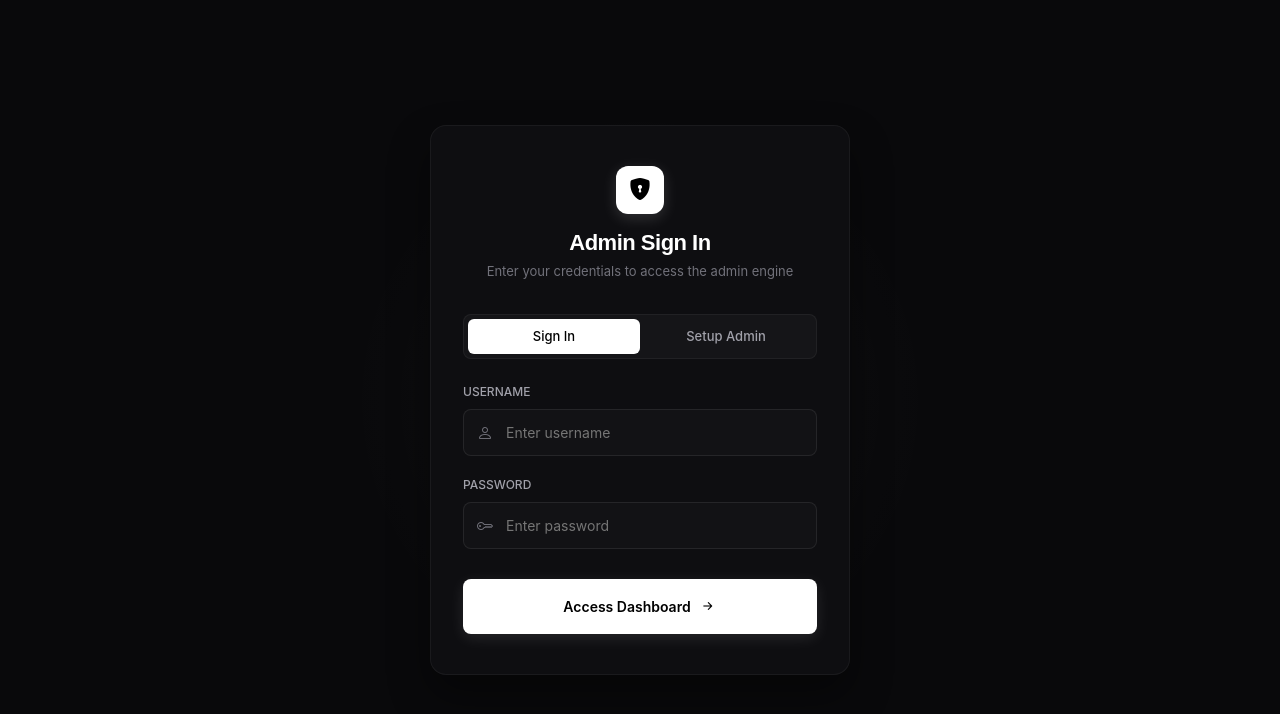
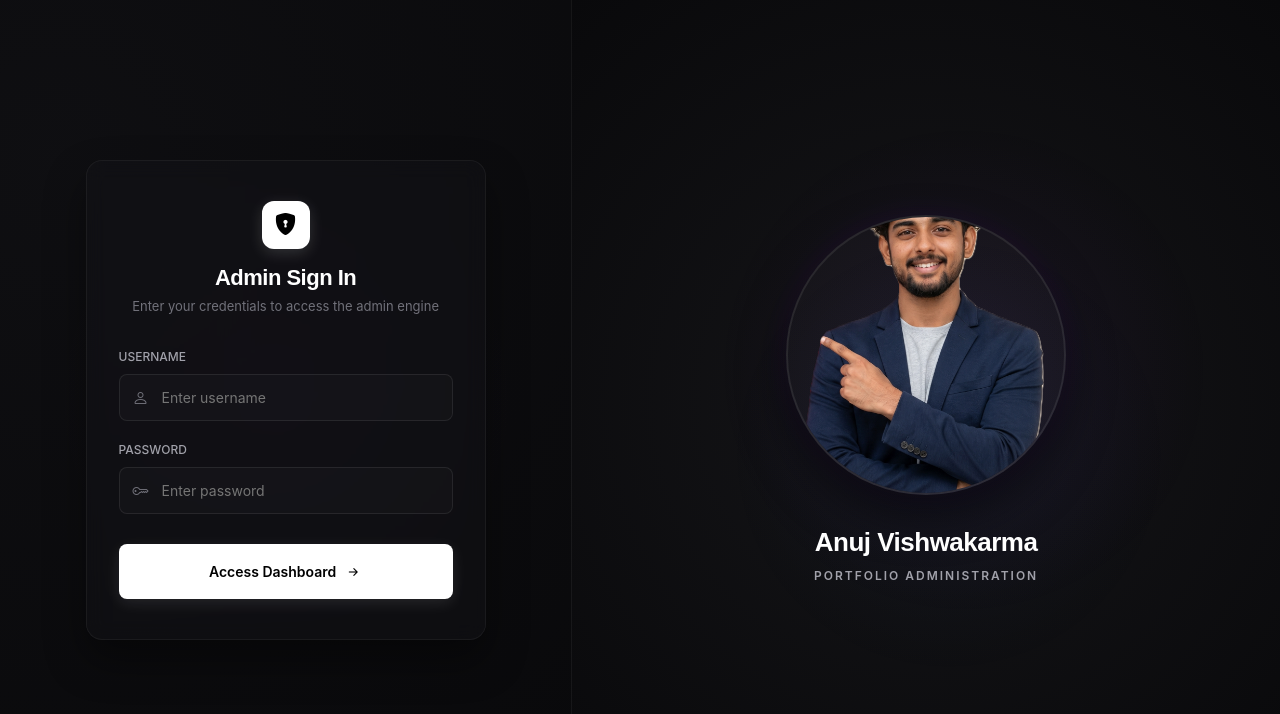
Before and after one commit to anujvishwakarma07/portfolio-react, a React (Vite) app in the folder frontend/: page /admin/login in a window 1280 px wide. Shown: the top 714 px of the page. Built offline with nearby package versions, Linux system fonts and the light colour scheme; no server answers; a web font is replaced by a local one.

Commit message:
feat: redesign AdminLogin layout to splitscreen with profile image and dynamically check admin registration status

```diff
--- a/frontend/src/pages/admin/AdminLogin.jsx
+++ b/frontend/src/pages/admin/AdminLogin.jsx
@@ -4,6 +4,7 @@ import { API_BASE } from '../../config';
 
 export default function AdminLogin() {
   const navigate = useNavigate();
+  const [hasAdmin, setHasAdmin] = useState(true); // default to true to avoid visual layout shift
   const [isRegisterMode, setIsRegisterMode] = useState(false);
   const [formData, setFormData] = useState({ username: '', password: '' });
   const [errorMsg, setErrorMsg] = useState('');
@@ -15,7 +16,22 @@ export default function AdminLogin() {
     const token = localStorage.getItem('admin_token');
     if (token) {
       navigate('/admin/dashboard');
+      return;
     }
+
+    // Check if an admin exists
+    const checkAdminStatus = async () => {
+      try {
+        const response = await fetch(`${API_BASE}/api/auth/status`);
+        if (response.ok) {
+          const data = await response.json();
+          setHasAdmin(data.hasAdmin);
+        }
+      } catch (err) {
+        console.warn('Failed to fetch admin registration status:', err);
+      }
+    };
+    checkAdminStatus();
   }, [navigate]);
 
   const handleChange = (e) => {
@@ -44,6 +60,7 @@ export default function AdminLogin() {
         if (isRegisterMode) {
           setSuccessMsg('First Admin registered successfully! You can now log in.');
           setIsRegisterMode(false);
+          setHasAdmin(true); // Lock register tabs immediately
           setFormData({ username: formData.username, password: '' });
         } else {
           localStorage.setItem('admin_token', data.token);
@@ -66,19 +83,28 @@ export default function AdminLogin() {
       background: '#09090b',
       color: '#ffffff',
       display: 'flex',
-      alignItems: 'center',
-      justifyContent: 'center',
-      padding: '20px',
       fontFamily: '"Inter", sans-serif',
       position: 'relative',
       overflow: 'hidden'
     }}>
-      {/* Background radial highlight */}
+      {/* LEFT PANEL: Form Section */}
+      <div style={{
+        flex: 1,
+        display: 'flex',
+        flexDirection: 'column',
+        alignItems: 'center',
+        justifyContent: 'center',
+        padding: '40px 24px',
+        position: 'relative',
+        zIndex: 2,
+        background: 'radial-gradient(circle at 10% 20%, rgba(15, 15, 18, 0.95) 0%, rgba(9, 9, 11, 0.98) 100%)'
+      }}>
+        {/* Background radial highlight for form side */}
         <div style={{
           position: 'absolute',
-        width: '600px',
-        height: '600px',
-        background: 'radial-gradient(circle, rgba(255,255,255,0.03) 0%, rgba(0,0,0,0) 70%)',
+          width: '500px',
+          height: '500px',
+          background: 'radial-gradient(circle, rgba(147, 51, 234, 0.02) 0%, rgba(0,0,0,0) 70%)',
           top: '50%',
           left: '50%',
           transform: 'translate(-50%, -50%)',
@@ -88,8 +114,8 @@ export default function AdminLogin() {
 
         <div style={{
           width: '100%',
-        maxWidth: '420px',
-        background: 'rgba(15, 15, 18, 0.95)',
+          maxWidth: '400px',
+          background: 'rgba(20, 20, 25, 0.4)',
           border: '1px solid rgba(255, 255, 255, 0.05)',
           borderRadius: '16px',
           padding: '40px 32px',
@@ -97,7 +123,7 @@ export default function AdminLogin() {
           zIndex: 1,
           backdropFilter: 'blur(10px)'
         }}>
-        {/* Title */}
+          {/* Header Title */}
           <div style={{ textAlign: 'center', marginBottom: '32px' }}>
             <div style={{
               width: '48px',
@@ -125,7 +151,8 @@ export default function AdminLogin() {
             </p>
           </div>
 
-        {/* Tab Selection */}
+          {/* Tab Selection (only visible if no admin exists) */}
+          {!hasAdmin && (
             <div style={{
               display: 'flex',
               background: 'rgba(255, 255, 255, 0.03)',
@@ -171,6 +198,7 @@ export default function AdminLogin() {
                 Setup Admin
               </button>
             </div>
+          )}
 
           {/* Status Alerts */}
           {errorMsg && (
@@ -324,11 +352,101 @@ export default function AdminLogin() {
             </button>
           </form>
         </div>
+      </div>
+
+      {/* RIGHT PANEL: Visual Section */}
+      <div className="login-visual-panel" style={{
+        flex: '1.2',
+        position: 'relative',
+        display: 'flex',
+        flexDirection: 'column',
+        alignItems: 'center',
+        justifyContent: 'center',
+        background: 'radial-gradient(circle at 50% 50%, #151518 0%, #09090b 100%)',
+        borderLeft: '1px solid rgba(255, 255, 255, 0.05)',
+        overflow: 'hidden',
+        padding: '40px',
+        zIndex: 2
+      }}>
+        {/* Glow Effects */}
+        <div style={{
+          position: 'absolute',
+          width: '500px',
+          height: '500px',
+          borderRadius: '50%',
+          background: 'radial-gradient(circle, rgba(147, 51, 234, 0.06) 0%, rgba(0,0,0,0) 70%)',
+          top: '15%',
+          left: '20%',
+          pointerEvents: 'none',
+          animation: 'floatSlow 10s infinite ease-in-out'
+        }}></div>
+        <div style={{
+          position: 'absolute',
+          width: '450px',
+          height: '450px',
+          borderRadius: '50%',
+          background: 'radial-gradient(circle, rgba(59, 130, 246, 0.04) 0%, rgba(0,0,0,0) 70%)',
+          bottom: '15%',
+          right: '15%',
+          pointerEvents: 'none',
+          animation: 'floatSlow 14s infinite ease-in-out reverse'
+        }}></div>
+
+        {/* Profile Image container */}
+        <div style={{
+          position: 'relative',
+          width: '280px',
+          height: '280px',
+          borderRadius: '50%',
+          overflow: 'hidden',
+          border: '2px solid rgba(255, 255, 255, 0.08)',
+          background: 'rgba(255, 255, 255, 0.02)',
+          boxShadow: '0 20px 45px rgba(0, 0, 0, 0.6), 0 0 30px rgba(147, 51, 234, 0.1)',
+          display: 'flex',
+          alignItems: 'center',
+          justifyContent: 'center',
+          marginBottom: '32px',
+          animation: 'profileFloat 5s infinite ease-in-out'
+        }}>
+          <img
+            src="/assets/img/banner/profile.png"
+            alt="Anuj Vishwakarma Profile"
+            style={{
+              width: '100%',
+              height: '100%',
+              objectFit: 'cover'
+            }}
+          />
+        </div>
+
+        {/* Title */}
+        <div style={{ textAlign: 'center', zIndex: 1 }}>
+          <h2 style={{ fontSize: '26px', fontWeight: 800, color: '#ffffff', letterSpacing: '-0.5px', marginBottom: '8px' }}>
+            Anuj Vishwakarma
+          </h2>
+          <p style={{ fontSize: '12px', color: '#a1a1aa', margin: 0, letterSpacing: '2px', textTransform: 'uppercase', fontWeight: 600 }}>
+            Portfolio Administration
+          </p>
+        </div>
+      </div>
 
       <style>{`
         @keyframes spin {
           to { transform: rotate(360deg); }
         }
+        @keyframes profileFloat {
+          0%, 100% { transform: translateY(0px); }
+          50% { transform: translateY(-10px); }
+        }
+        @keyframes floatSlow {
+          0%, 100% { transform: translate(0, 0) scale(1); }
+          50% { transform: translate(15px, -15px) scale(1.03); }
+        }
+        @media (max-width: 991px) {
+          .login-visual-panel {
+            display: none !important;
+          }
+        }
       `}</style>
     </div>
   );
```
Also changed, not shown: 1 other file (tests, documents, lock files or other folders). Lines whose indentation alone changed are shown as unchanged.
